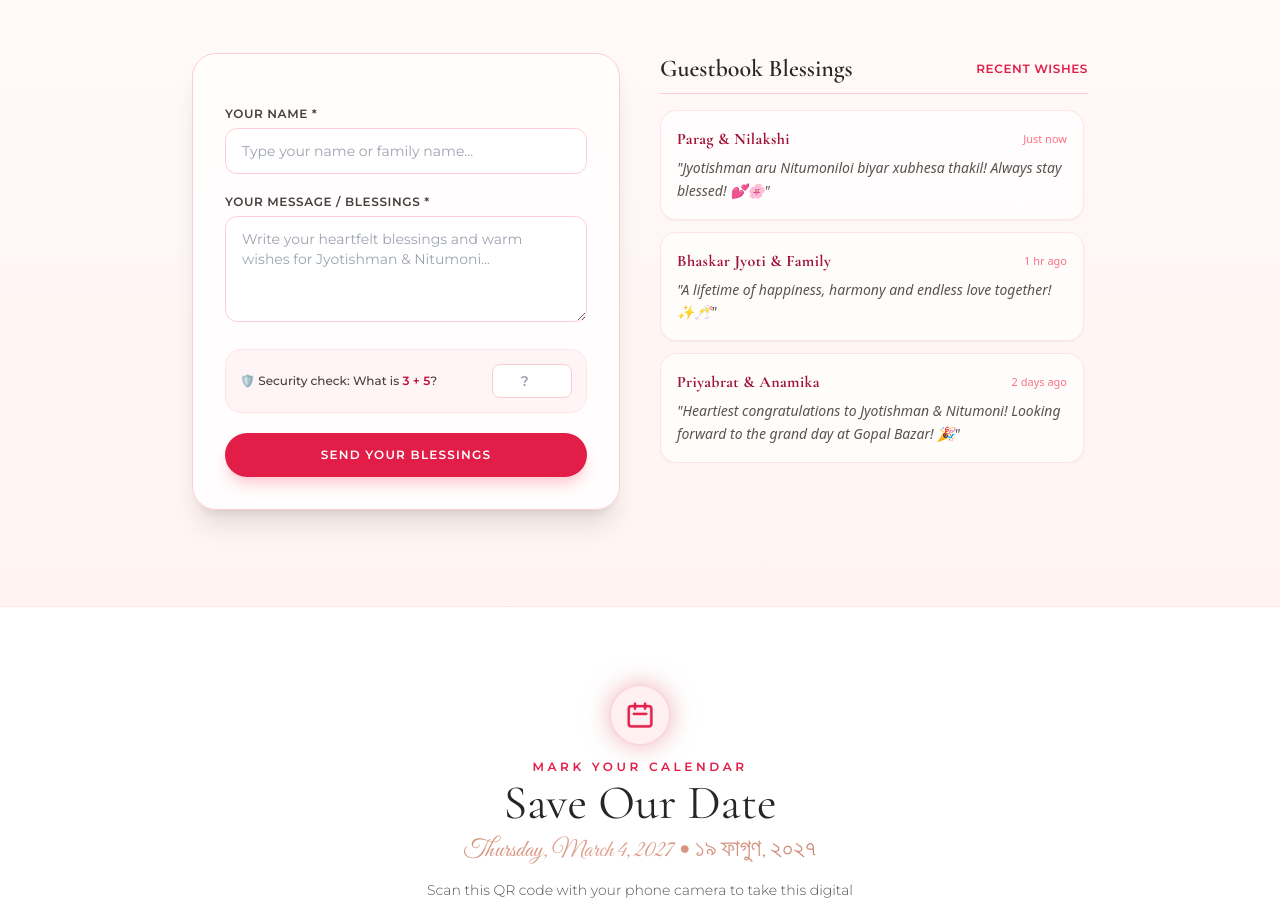
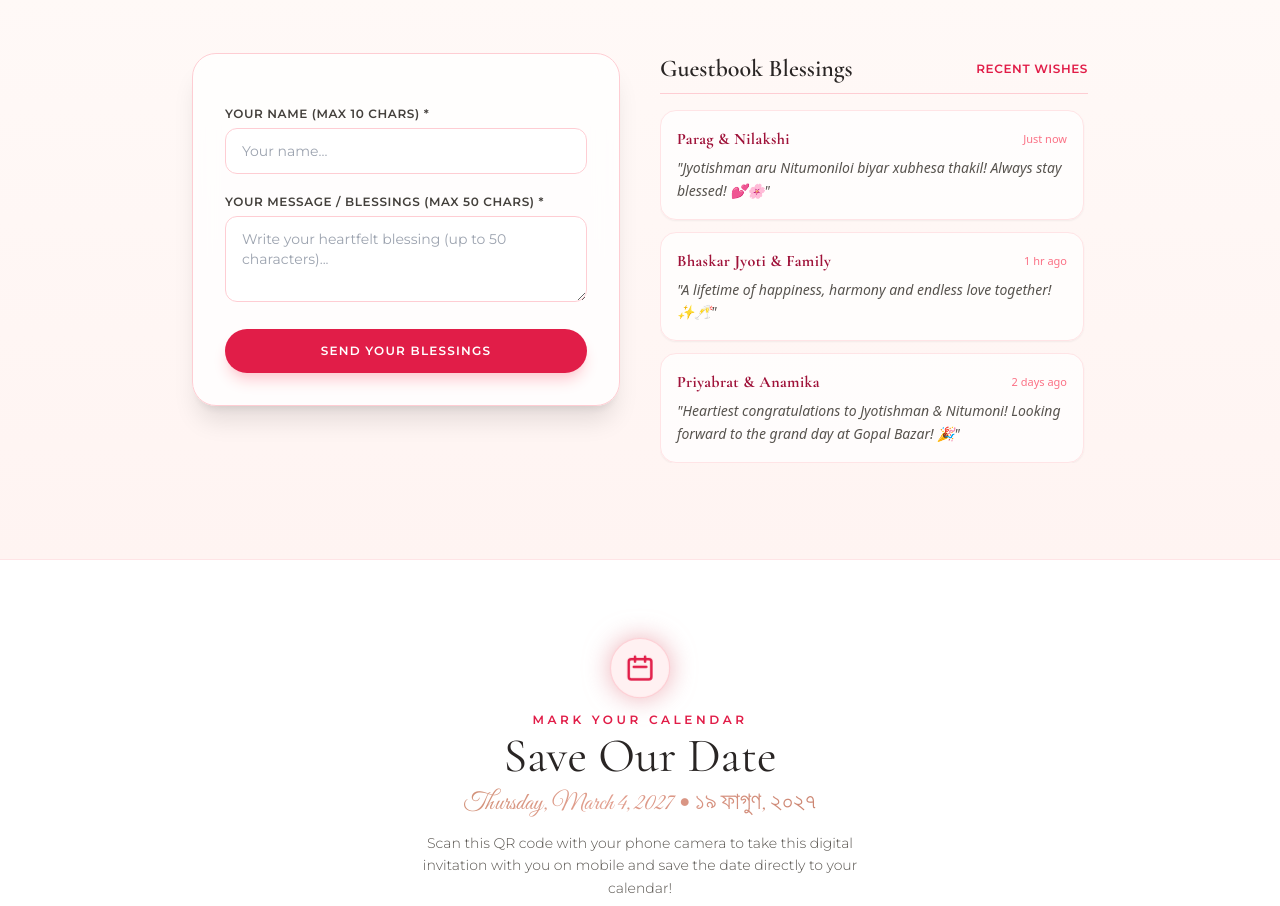
Before and after one commit to kakul232/jyotishman-weds, a plain HTML site: page index.html in a window 1280 px wide. Shown: the part 4412-5318 px from the top of the page. Drawn offline with nearby package versions, Linux system fonts and the light colour scheme.

Commit message:
Remove math verification quiz and enforce 10 char limit on Name, 50 char limit on Message

```diff
--- a/app.js
+++ b/app.js
@@ -227,26 +227,10 @@ function initRSVP() {
     });
   }
 
-  // Dynamic Math Quiz for Anti-Spam
-  const quizEl = document.getElementById('security-quiz');
-  const answerEl = document.getElementById('security-answer');
+  // Honeypot element
   const honeypotEl = document.getElementById('honeypot_website');
 
-  let num1 = Math.floor(Math.random() * 5) + 2;
-  let num2 = Math.floor(Math.random() * 5) + 1;
-  let expectedSum = num1 + num2;
-
-  function refreshQuiz() {
-    num1 = Math.floor(Math.random() * 5) + 2;
-    num2 = Math.floor(Math.random() * 5) + 1;
-    expectedSum = num1 + num2;
-    if (quizEl) quizEl.innerText = `${num1} + ${num2}`;
-    if (answerEl) answerEl.value = '';
-  }
-
-  refreshQuiz();
-
-  // Rate Limiting (Prevent multiple submits within 15 seconds)
+  // Rate Limiting (Prevent multiple submits within 10 seconds)
   let lastSubmitTime = 0;
 
   if (form) {
@@ -260,25 +244,28 @@ function initRSVP() {
         return;
       }
 
-      // 2. Math verification check
-      const userAnswer = parseInt(answerEl ? answerEl.value.trim() : '0', 10);
-      if (userAnswer !== expectedSum) {
-        alert('Incorrect security check answer. Please solve the simple math puzzle: ' + num1 + ' + ' + num2);
-        if (answerEl) answerEl.focus();
+      // 2. Character limit checks: Name <= 10, Message <= 50
+      const name = document.getElementById('rsvp-name').value.trim();
+      const message = document.getElementById('rsvp-message').value.trim();
+
+      if (!name || !message) return;
+
+      if (name.length > 10) {
+        alert('Please keep your name within 10 characters.');
+        return;
+      }
+
+      if (message.length > 50) {
+        alert('Please keep your blessing message within 50 characters.');
         return;
       }
 
       // 3. Time rate-limiting check
       const now = Date.now();
-      if (now - lastSubmitTime < 15000) {
+      if (now - lastSubmitTime < 10000) {
         alert('Please wait a moment before sending another blessing.');
         return;
       }
-
-      const name = document.getElementById('rsvp-name').value.trim();
-      const message = document.getElementById('rsvp-message').value.trim();
-
-      if (!name || !message) return;
 
       // 4. Basic Link & Spam Keyword check
       if (/https?:\/\/|<script|www\./i.test(message) || /https?:\/\/|<script|www\./i.test(name)) {
@@ -317,7 +304,6 @@ function initRSVP() {
       }
 
       form.reset();
-      refreshQuiz();
 
       if (submitBtn) {
         submitBtn.disabled = false;
--- a/index.html
+++ b/index.html
@@ -404,22 +404,14 @@
             </div>
 
             <div>
-              <label for="rsvp-name" class="block text-xs font-semibold uppercase tracking-wider text-stone-700 mb-1.5">Your Name *</label>
-              <input type="text" id="rsvp-name" required maxlength="60" placeholder="Type your name or family name..." class="w-full px-4 py-3 rounded-xl border border-rose-200 focus:outline-none focus:ring-2 focus:ring-rose-400 text-sm bg-white/90">
+              <label for="rsvp-name" class="block text-xs font-semibold uppercase tracking-wider text-stone-700 mb-1.5">Your Name (Max 10 chars) *</label>
+              <input type="text" id="rsvp-name" required maxlength="10" placeholder="Your name..." class="w-full px-4 py-3 rounded-xl border border-rose-200 focus:outline-none focus:ring-2 focus:ring-rose-400 text-sm bg-white/90">
             </div>
 
             <!-- Message / Wishes -->
             <div>
-              <label for="rsvp-message" class="block text-xs font-semibold uppercase tracking-wider text-stone-700 mb-1.5">Your Message / Blessings *</label>
-              <textarea id="rsvp-message" required rows="4" maxlength="500" placeholder="Write your heartfelt blessings and warm wishes for Jyotishman & Nitumoni..." class="w-full px-4 py-3 rounded-xl border border-rose-200 focus:outline-none focus:ring-2 focus:ring-rose-400 text-sm bg-white/90"></textarea>
-            </div>
-
-            <!-- Anti-Spam Simple Verification Question -->
-            <div class="p-3.5 rounded-2xl bg-rose-50/70 border border-rose-100 flex flex-col sm:flex-row sm:items-center justify-between gap-2.5">
-              <label for="security-answer" class="text-xs text-stone-700 font-medium">
-                🛡️ Security check: What is <span id="security-quiz" class="font-bold text-rose-700">3 + 4</span>?
-              </label>
-              <input type="number" id="security-answer" required placeholder="?" class="w-20 px-3 py-1.5 rounded-lg border border-rose-200 text-center font-bold text-sm bg-white focus:outline-none focus:ring-2 focus:ring-rose-400">
+              <label for="rsvp-message" class="block text-xs font-semibold uppercase tracking-wider text-stone-700 mb-1.5">Your Message / Blessings (Max 50 chars) *</label>
+              <textarea id="rsvp-message" required rows="3" maxlength="500" placeholder="Write your heartfelt blessing (up to 50 characters)..." class="w-full px-4 py-3 rounded-xl border border-rose-200 focus:outline-none focus:ring-2 focus:ring-rose-400 text-sm bg-white/90"></textarea>
             </div>
 
             <button type="submit" class="w-full py-3.5 rounded-full bg-rose-600 text-white font-semibold text-xs uppercase tracking-widest hover:bg-rose-700 shadow-lg shadow-rose-200 transition-all duration-300">
```
